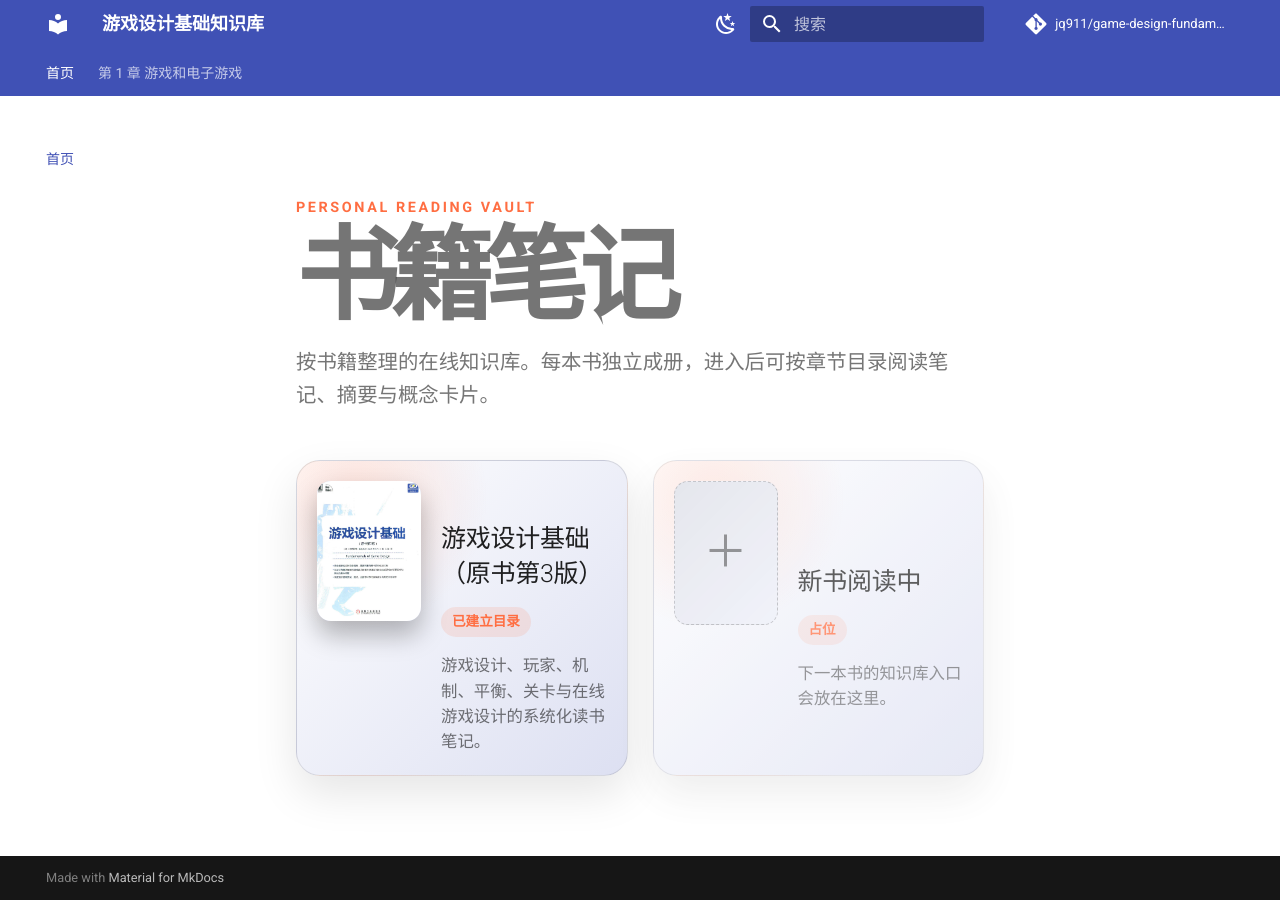
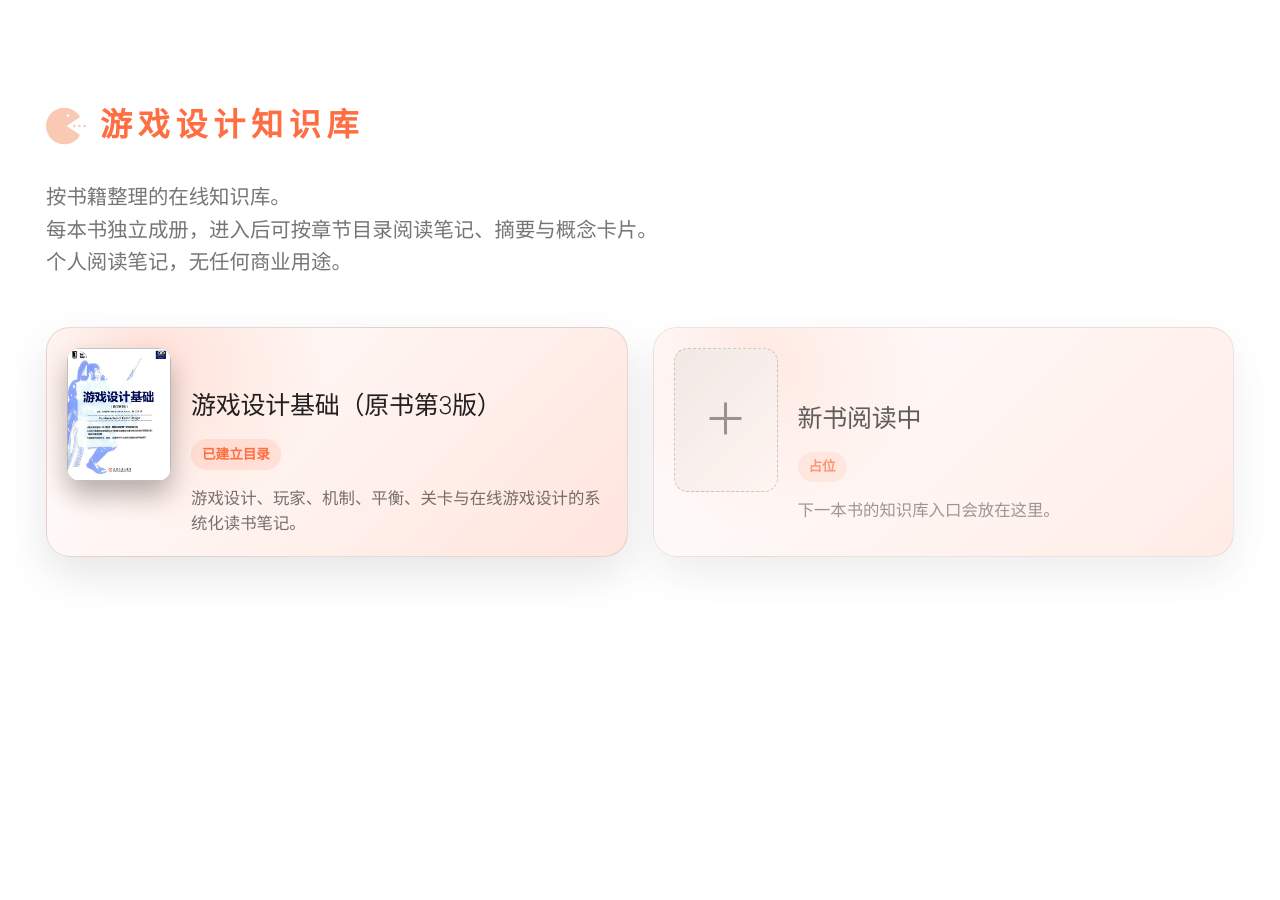
Before and after one commit to jq911/game-design-fundamentals-kb, an MkDocs documentation site: the page built from docs/index.md, in a window 1280 px wide and 900 px high. Built offline with MkDocs 1.6.1 and Material for MkDocs 9.7.7, drawn with Linux system fonts in a browser that asks for light colours; comment, search, counter and statistics services are not loaded.

Commit message:
Polish homepage and site icons

```diff
--- a/docs/index.md
+++ b/docs/index.md
@@ -1,7 +1,19 @@
+---
+title: " "
+hide_title: true
+hide_nav: true
+---
+
 <section class="book-home">
-  <div class="book-home__eyebrow">Personal Reading Vault</div>
-  <h1>书籍笔记</h1>
-  <p class="book-home__lead">按书籍整理的在线知识库。每本书独立成册，进入后可按章节目录阅读笔记、摘要与概念卡片。</p>
+  <div class="book-home__brand">
+    <img src="assets/icons/logo.svg" alt="游戏设计知识库 Logo">
+    <span>游戏设计知识库</span>
+  </div>
+  <p class="book-home__lead">
+  按书籍整理的在线知识库。<br>
+  每本书独立成册，进入后可按章节目录阅读笔记、摘要与概念卡片。<br>
+  个人阅读笔记，无任何商业用途。
+  </p>
 
   <div class="book-grid">
     <a class="book-card" href="01-游戏和电子游戏/">
--- a/docs/stylesheets/home.css
+++ b/docs/stylesheets/home.css
@@ -1,15 +1,59 @@
-.book-home {
-  min-height: 68vh;
-  padding: 2.5rem 0 1rem;
+.md-logo img {
+  filter: brightness(0) invert(1);
 }
 
-.book-home__eyebrow {
+.md-header .md-source__repository {
+  display: none;
+}
+
+.md-header .md-source {
+  width: auto;
+}
+
+body:has(.book-home) {
+  --md-accent-fg-color: var(--md-primary-fg-color);
+}
+
+body:has(.book-home) .md-header,
+body:has(.book-home) .md-tabs,
+body:has(.book-home) .md-sidebar,
+body:has(.book-home) .md-footer {
+  display: none !important;
+}
+
+body:has(.book-home) .md-main {
+  padding-top: 0 !important;
+}
+
+body:has(.book-home) .md-main__inner {
+  margin-top: 0 !important;
+}
+
+body:has(.book-home) .md-content {
+  max-width: none;
+}
+
+.book-home {
+  min-height: 100vh;
+  padding: 4rem 0 1rem;
+}
+
+.book-home__brand {
+  display: inline-flex;
+  align-items: center;
+  gap: 0.7rem;
   color: var(--md-accent-fg-color);
-  font-size: 0.72rem;
+  font-size: 1.6rem;
   font-weight: 800;
   letter-spacing: 0.18em;
-  text-transform: uppercase;
   margin-bottom: 0.5rem;
+}
+
+.book-home__brand img {
+  width: 2rem;
+  height: 2rem;
+  filter: invert(32%) sepia(93%) saturate(1713%) hue-rotate(359deg) brightness(95%) contrast(96%);
+  opacity: 0.3;
 }
 
 .book-home h1 {
--- a/mkdocs.yml
+++ b/mkdocs.yml
@@ -1,4 +1,4 @@
-site_name: 游戏设计基础知识库
+site_name: 游戏设计知识库
 site_description: 《游戏设计基础（原书第3版）》结构化读书知识库
 site_url: https://jq911.github.io/game-design-fundamentals-kb/
 repo_url: https://github.com/jq911/game-design-fundamentals-kb
@@ -6,7 +6,12 @@ repo_name: jq911/game-design-fundamentals-kb
 
 theme:
   name: material
+  custom_dir: overrides
   language: zh
+  favicon: assets/icons/Pac-Man.ico
+  logo: assets/icons/logo.svg
+  icon:
+    repo: custom/github-invertocat
   features:
     - navigation.tabs
     - navigation.sections
@@ -17,14 +22,14 @@ theme:
     - content.code.copy
   palette:
     - scheme: default
-      primary: indigo
-      accent: deep orange
+      primary: deep orange
+      accent: orange
       toggle:
         icon: material/weather-night
         name: 切换到深色模式
     - scheme: slate
-      primary: indigo
-      accent: deep orange
+      primary: deep orange
+      accent: orange
       toggle:
         icon: material/weather-sunny
         name: 切换到浅色模式
@@ -54,7 +59,7 @@ markdown_extensions:
 
 nav:
   - 首页: index.md
-  - 第 1 章 游戏和电子游戏:
+  - 游戏设计基础（原书第3版）:
       - 章节导览: 01-游戏和电子游戏/index.md
       - 1.1 游戏是什么: 01-游戏和电子游戏/01-01-游戏是什么.md
       - 1.2 传统游戏与电子游戏: 01-游戏和电子游戏/01-02-传统游戏与电子游戏.md
--- /dev/null
+++ b/overrides/main.html
@@ -0,0 +1,27 @@
+{% extends "base.html" %}
+
+{% block header %}
+  {% if not page.meta or not page.meta.hide_nav %}
+    {{ super() }}
+  {% endif %}
+{% endblock %}
+
+{% block tabs %}
+  {% if not page.meta or not page.meta.hide_nav %}
+    {{ super() }}
+  {% endif %}
+{% endblock %}
+
+{% block site_nav %}
+  {% if not page.meta or not page.meta.hide_nav %}
+    {{ super() }}
+  {% endif %}
+{% endblock %}
+
+{% block content %}
+  {% if page.meta and page.meta.hide_title %}
+    {{ page.content }}
+  {% else %}
+    {{ super() }}
+  {% endif %}
+{% endblock %}
```
Also changed, not shown: docs/assets/covers/game-design-fundamentals.jpg, docs/assets/icons/GitHub_Invertocat_White_Clearspace.svg (added), docs/assets/icons/Pac-Man.ico (added), docs/assets/icons/logo.svg (added), overrides/.icons/custom/github-invertocat.svg (added).
